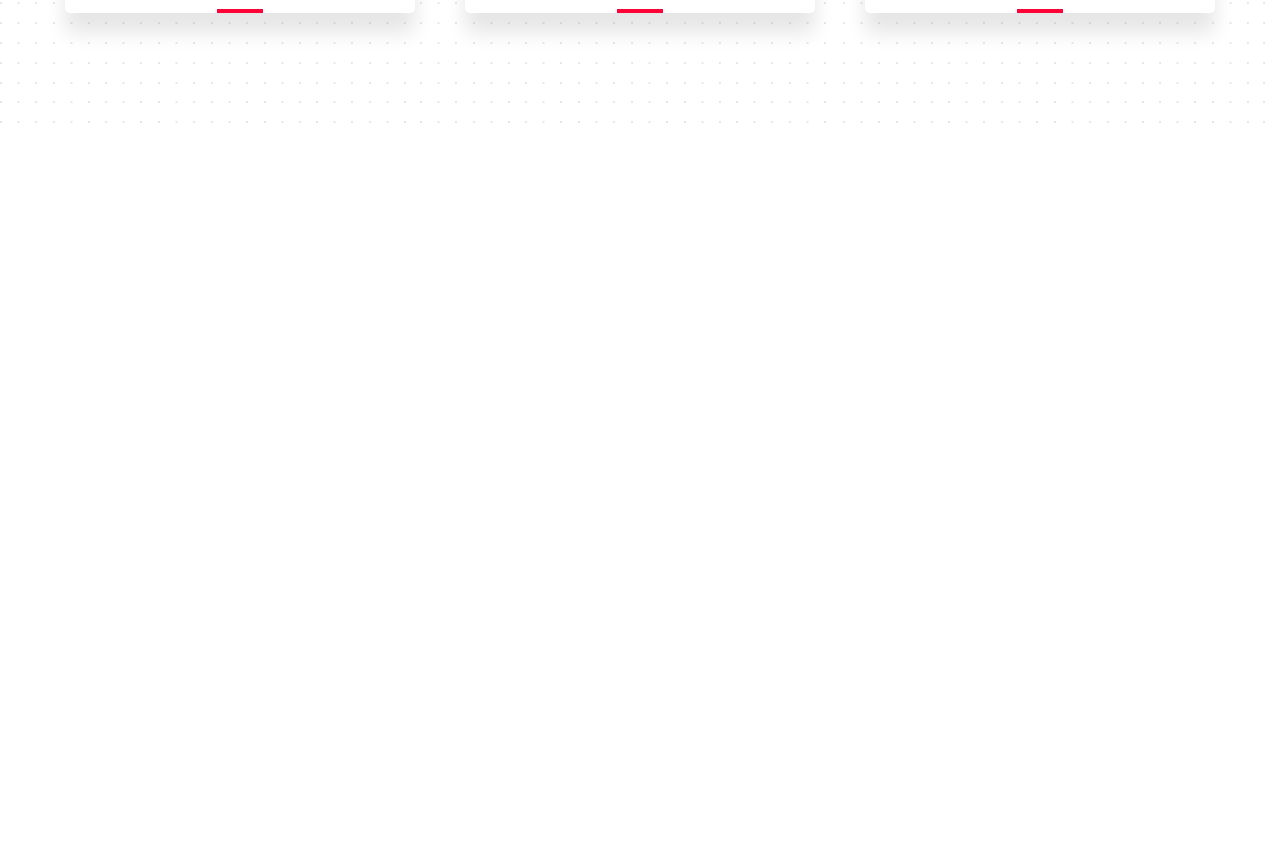
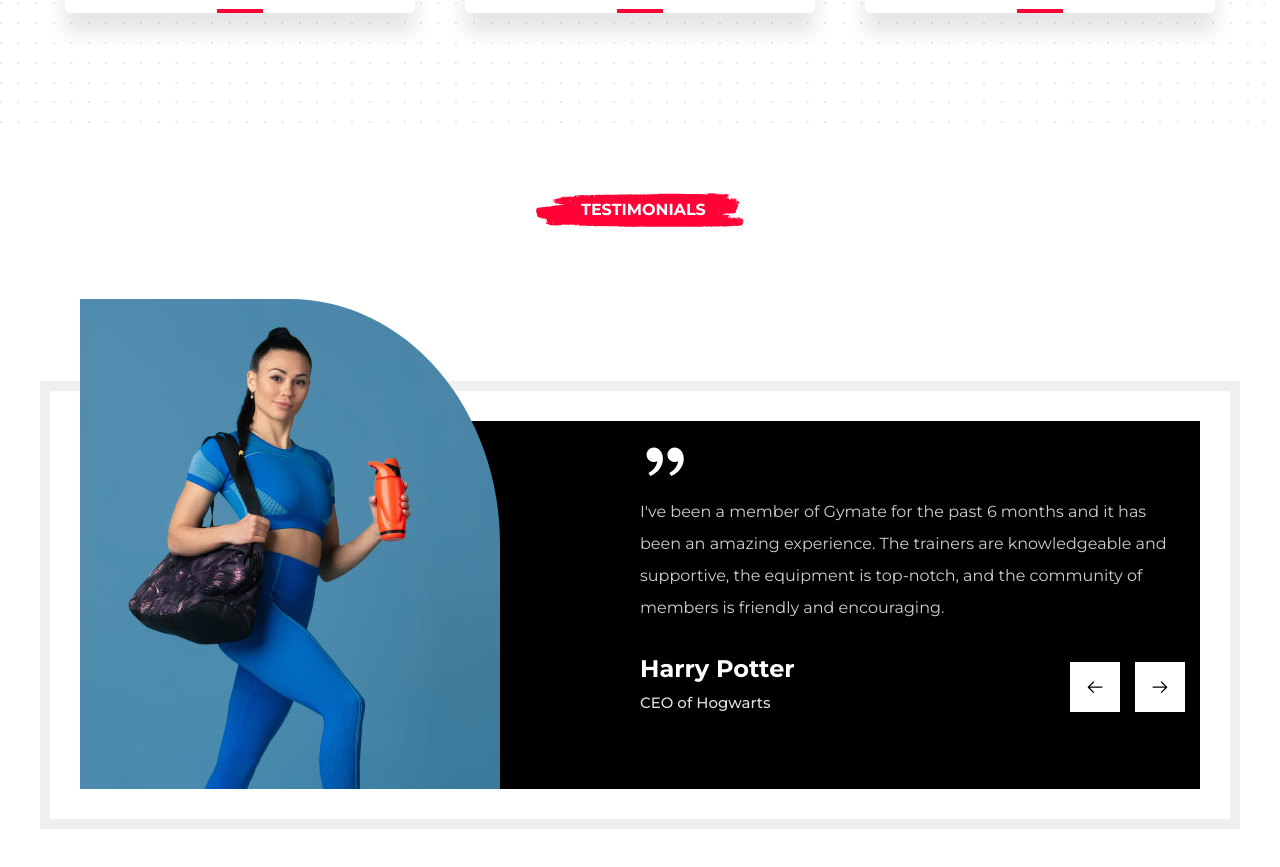
Before and after one commit to shreyash19-pixel/gym-app, a React (Create React App) app: page / in a window 1280 px wide. Shown: the part 4739-5606 px from the top of the page. Before the commit the page ends 4872 px from the top, so only its background shows below. Built offline with nearby package versions, Linux system fonts and the light colour scheme.

Commit message:
added-new-sec

```diff
--- a/src/pages/Home/index.jsx
+++ b/src/pages/Home/index.jsx
@@ -5,6 +5,7 @@ import About from '../../views/About'
 import Classes from '../../views/Classes'
 import ChooseUs from '../../views/ChooseUs'
 import Coaches from '../../views/Coaches'
+import Testimonial from '../../views/Testimonial'
 
 const Home = () => {
   return (
@@ -15,6 +16,7 @@ const Home = () => {
         <Classes />
         <ChooseUs />
         <Coaches/>
+        <Testimonial />
     </div>
   )
 }
--- /dev/null
+++ b/src/styles/Testimonial/index.jsx
@@ -0,0 +1,169 @@
+import styled from "styled-components";
+
+export const TestiContainer = styled.div`
+    width: 100%;
+    padding: 60px 30px;
+    display: flex;
+    justify-content: center;
+
+    @media (max-width: 540px)
+    {
+        padding-inline: 15px;
+    }
+`
+
+export const TestiWrap = styled.div`
+    width: 100%;
+    max-width: 1200px;
+    display: flex;
+    flex-direction: column;
+    gap: 150px;
+
+    @media (max-width: 1000px)
+    {
+        gap: 70px;
+    }
+`
+export const TestimonialsContainer = styled.div`
+    width: 100%;
+    padding: 30px;
+    border: 10px solid #EFEFEF;
+
+    @media (max-width: 540px)
+    {
+        padding-inline: 10px;
+    }
+`
+
+export const TestimonialsWrap = styled.div`
+    width: 100%;
+    height: 23rem;
+    display: flex;
+    justify-content: space-between;
+    padding: 15px;
+    background-color: black;
+`
+
+export const TestimonialImgWrap = styled.div`
+    width: 100%;
+    position: relative;
+
+    @media (max-width: 1000px)
+    {
+        display: none;
+    }
+`
+
+export const TestimonialImg = styled.img`
+    position: absolute;
+    border-top-right-radius: 50%;
+    bottom: -15px;
+    left:-15px;
+`
+export const TestimonialInfoWrap = styled.div`
+    width: 100%;
+    display: flex;
+    flex-direction: column;
+    gap: 30px;
+
+    @media (max-width: 540px)
+    {
+        justify-content: space-between;
+    }
+`
+export const PeoplesTestiWrap = styled.div`
+    display: flex;
+    flex-direction: column;
+    gap: 10px;
+`
+
+export const QuotesWrap = styled.div`
+    color: white;
+    font-size: 50px;
+    display: flex;
+    align-items: center;
+`
+export const Quotes = styled.div`
+    color: #cfcfcf;
+    line-height: 2;
+
+    @media (max-width: 540px)
+    {
+        font-size: 13px;
+    }
+
+    @media (max-width: 380px)
+    {
+        font-size: 12px;
+    }
+`
+export const PersonNameWrap = styled.div`
+    display: flex;
+    justify-content: space-between;
+
+
+`
+
+export const NavigationContainer = styled.div`
+    display: flex;
+    align-items: flex-end;
+`
+
+export const NavigationWrap = styled.div`
+    display: flex;
+    gap: 15px;
+`
+
+export const Navigation = styled.div`
+    display: flex;
+    justify-content: center;
+    align-items: center;
+    padding: 15px;
+    font-size: 20px;
+    font-weight: 600;
+    background-color: white;
+    cursor: pointer;
+    transition: all .5s;
+
+    &:hover{
+        color: white;
+        background-color: #FF0336;
+    }
+
+    @media (max-width: 380px)
+    {
+        padding: 10px;
+        font-size: 12px;
+    }
+`
+
+export const PersonName = styled.h2`
+    color: white;
+
+    @media (max-width: 540px)
+    {
+        font-size: 20px;
+    }
+
+    @media (max-width: 380px)
+    {
+        font-size: 16px;
+    }
+`
+
+export const PersonDesignation = styled.h5`
+    color: #dddddd;
+    font-weight: 500;
+    font-size: 15px;
+
+    @media (max-width: 540px)
+    {
+        font-size: 13px;
+    }
+
+    @media (max-width: 380px)
+    {
+        font-size: 10px;
+    }
+
+`
--- /dev/null
+++ b/src/views/Testimonial/index.jsx
@@ -0,0 +1,67 @@
+import React from 'react'
+import { NavigationWrap,NavigationContainer, PeoplesTestiWrap, PersonDesignation, PersonName, PersonNameWrap, Quotes, QuotesWrap, TestiContainer, TestiWrap, TestimonialImg, TestimonialImgWrap, TestimonialInfoWrap, TestimonialsContainer, TestimonialsWrap, Navigation } from '../../styles/Testimonial'
+import { HeadingWrap } from '../../styles/Classes'
+import { HeroDesignImg, HeroImgWrap } from '../../styles/Hero'
+import { CoachesHeadingText } from '../../styles/Coaches'
+import HeroImage from '../../assets/brush-design.svg'
+import TestimonialImage from '../../assets/testimonial-new.jpg'
+import { RiDoubleQuotesR } from "react-icons/ri";
+import { GoArrowLeft } from "react-icons/go";
+import { GoArrowRight } from "react-icons/go";
+
+const Testimonial = () => {
+  return (
+    <TestiContainer>
+        <TestiWrap>
+            <HeadingWrap>
+                <HeroImgWrap>
+                    <HeroDesignImg src = {HeroImage} />
+                    <CoachesHeadingText>
+                        TESTIMONIALS
+                    </CoachesHeadingText>
+                </HeroImgWrap>
+            </HeadingWrap>
+            <TestimonialsContainer>
+                <TestimonialsWrap>
+                    <TestimonialImgWrap>
+                        <TestimonialImg src = {TestimonialImage} />
+                    </TestimonialImgWrap>
+                    <TestimonialInfoWrap>
+                        <PeoplesTestiWrap>
+                            <QuotesWrap>
+                                <RiDoubleQuotesR />
+                            </QuotesWrap>
+                            <Quotes>
+                            I've been a member of Gymate for the past 6 months and it has been an amazing experience.
+                            The trainers are knowledgeable and supportive, the equipment is top-notch, and the community of members is friendly and encouraging.
+                            </Quotes>
+                        </PeoplesTestiWrap>
+                        <PersonNameWrap>
+                            <PeoplesTestiWrap>
+                                <PersonName>
+                                Harry Potter
+                                </PersonName>
+                                <PersonDesignation>
+                                    CEO of Hogwarts
+                                </PersonDesignation>
+                            </PeoplesTestiWrap>
+                            <NavigationContainer>
+                                <NavigationWrap>
+                                    <Navigation>
+                                        <GoArrowLeft />
+                                    </Navigation>
+                                    <Navigation>
+                                        <GoArrowRight />
+                                    </Navigation>
+                                </NavigationWrap>
+                            </NavigationContainer>
+                        </PersonNameWrap>
+                    </TestimonialInfoWrap>
+                </TestimonialsWrap>
+            </TestimonialsContainer>
+        </TestiWrap>
+    </TestiContainer>
+  )
+}
+
+export default Testimonial
```
Also changed, not shown: src/assets/testimonial-new.jpg (added).
